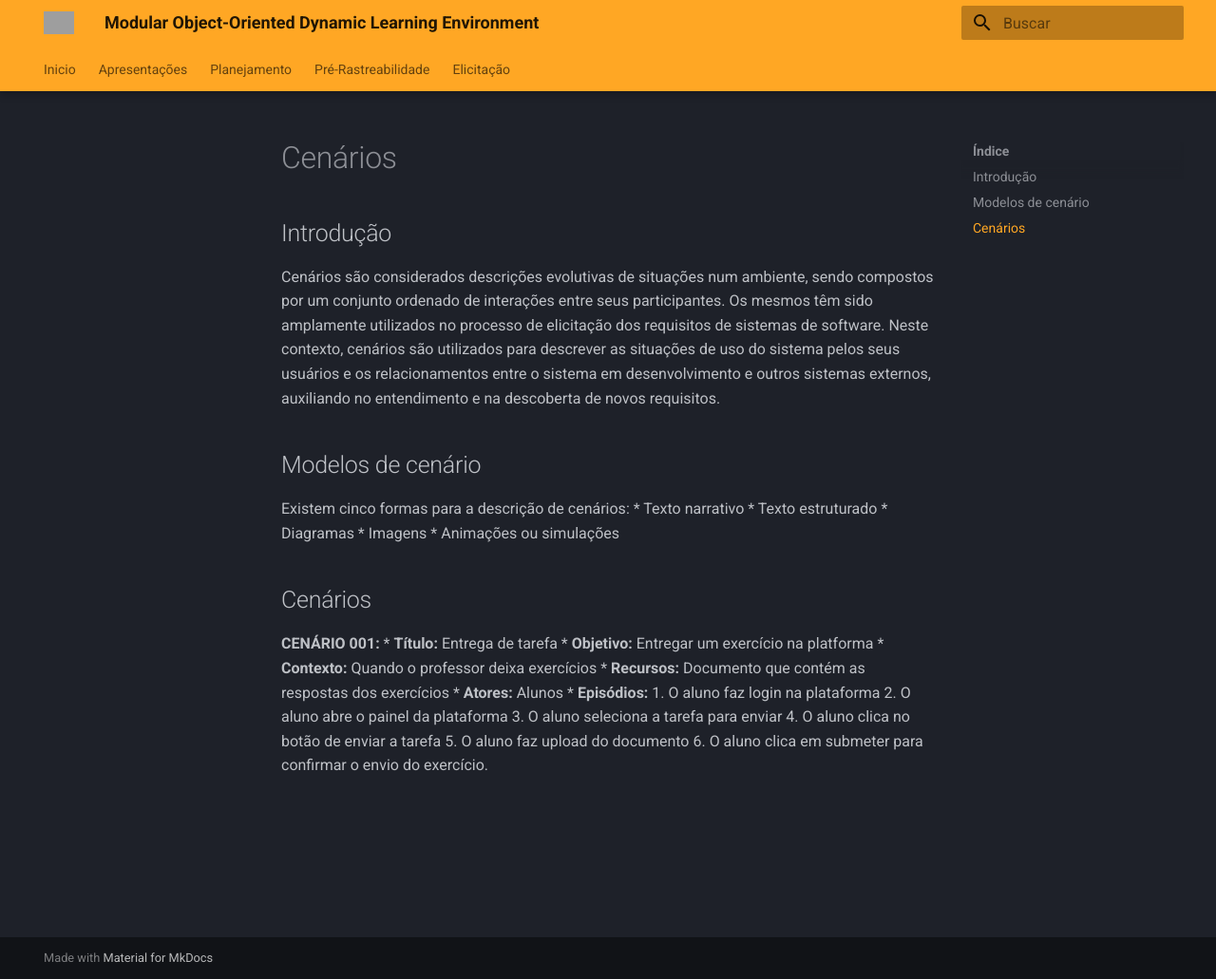
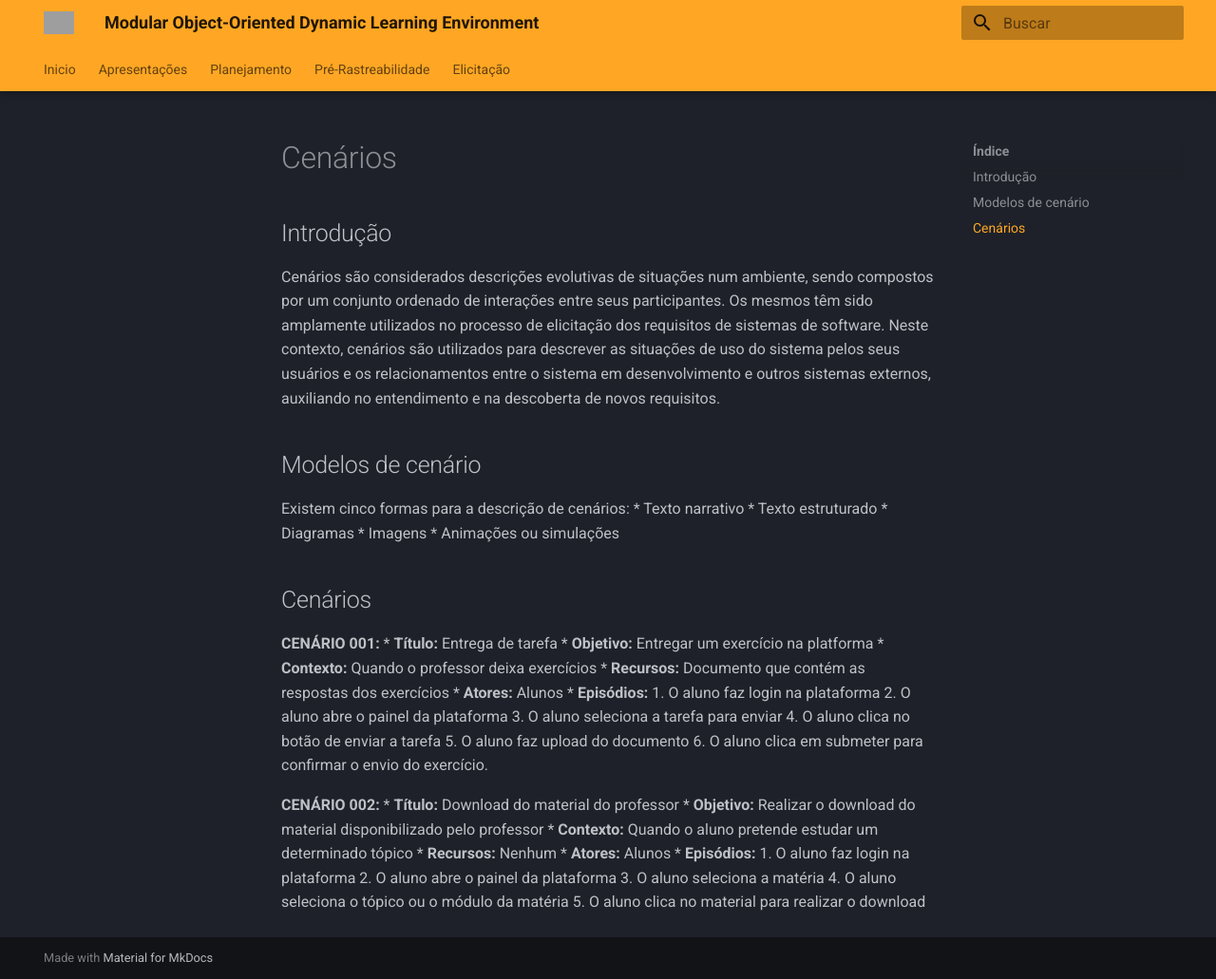
Before and after one commit to Requisitos-de-Software/2022.2-Moodle, an MkDocs documentation site: the page built from docs/Modelagem/cenarios.md, in a window 1280 px wide and 1031 px high. Shown: the whole window at 95% size. Built offline with MkDocs 1.6.1 and Material for MkDocs 9.7.7, drawn with Linux system fonts in a browser that asks for light colours; grey boxes are pictures that could not be loaded.

Commit message:
doc: Adicionar o cenário 002

```diff
--- a/docs/Modelagem/cenarios.md
+++ b/docs/Modelagem/cenarios.md
@@ -33,3 +33,16 @@ Existem cinco formas para a descrição de cenários:
     4. O aluno clica no botão de enviar a tarefa
     5. O aluno faz upload do documento
     6. O aluno clica em submeter para confirmar o envio do exercício.
+
+**CENÁRIO 002:**
+ * **Título:** Download do material do professor
+ * **Objetivo:** Realizar o download do material disponibilizado pelo professor
+ * **Contexto:** Quando o aluno pretende estudar um determinado tópico
+ * **Recursos:** Nenhum
+ * **Atores:** Alunos
+ * **Episódios:**
+    1. O aluno faz login na plataforma
+    2. O aluno abre o painel da plataforma
+    3. O aluno seleciona a matéria
+    4. O aluno seleciona o tópico ou o módulo da matéria
+    5. O aluno clica no material para realizar o download
```
